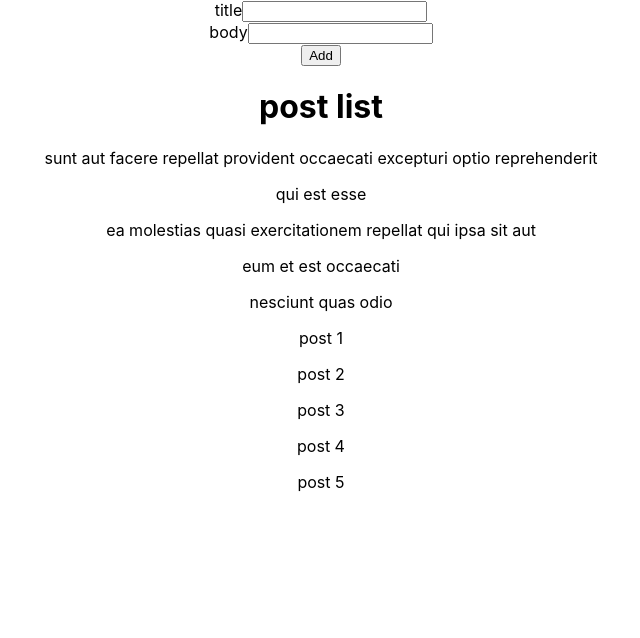
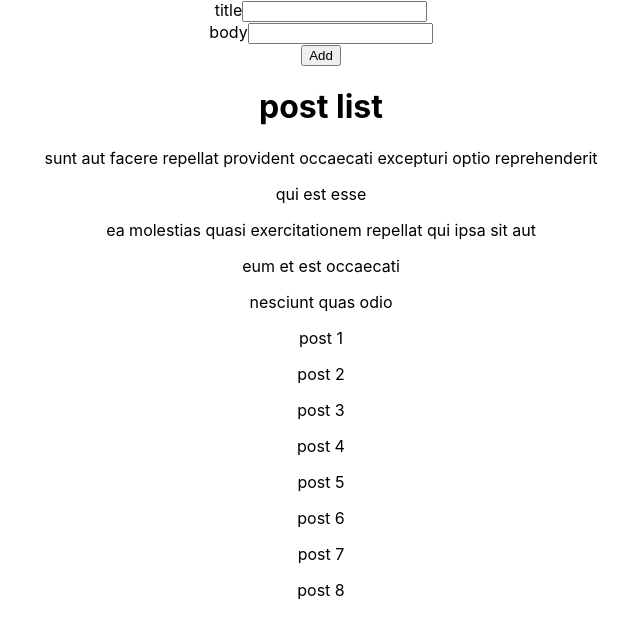
Before and after one commit to Arman-Abbasian/test-with-jest, a React (Create React App) app: page / in a window 1280 px wide. Shown: the top 638 px of the page, without its empty margins (319-959 px from the left). Built offline with nearby package versions, Linux system fonts and the light colour scheme; data requests are answered from the project's data file.

Commit message:
mock the post

```diff
--- a/db.json
+++ b/db.json
@@ -49,6 +49,21 @@
       "id": "1f92",
       "title": "post 5",
       "body": "this is post 5"
+    },
+    {
+      "id": "eaf1",
+      "title": "post 6",
+      "body": "this is post 6"
+    },
+    {
+      "id": "bfb3",
+      "title": "post 7",
+      "body": "this is post 7"
+    },
+    {
+      "id": "cce7",
+      "title": "post 8",
+      "body": "this is post 8"
     }
   ]
 }
--- a/src/mocks/mockFetch.js
+++ b/src/mocks/mockFetch.js
@@ -14,6 +14,12 @@ export default async function mockFetch(url) {
                 json: async () => postListResponse,
             };
         }
+        case 'http://localhost:4000/posts',{method: "POST",body:  JSON.stringify(postSendResponse)}: {
+            return {
+                status: 201,
+                json: async () => postListResponse,
+            };
+        }
         default: {
             throw new Error(`Unhandled request: ${url}`);
         }
```
